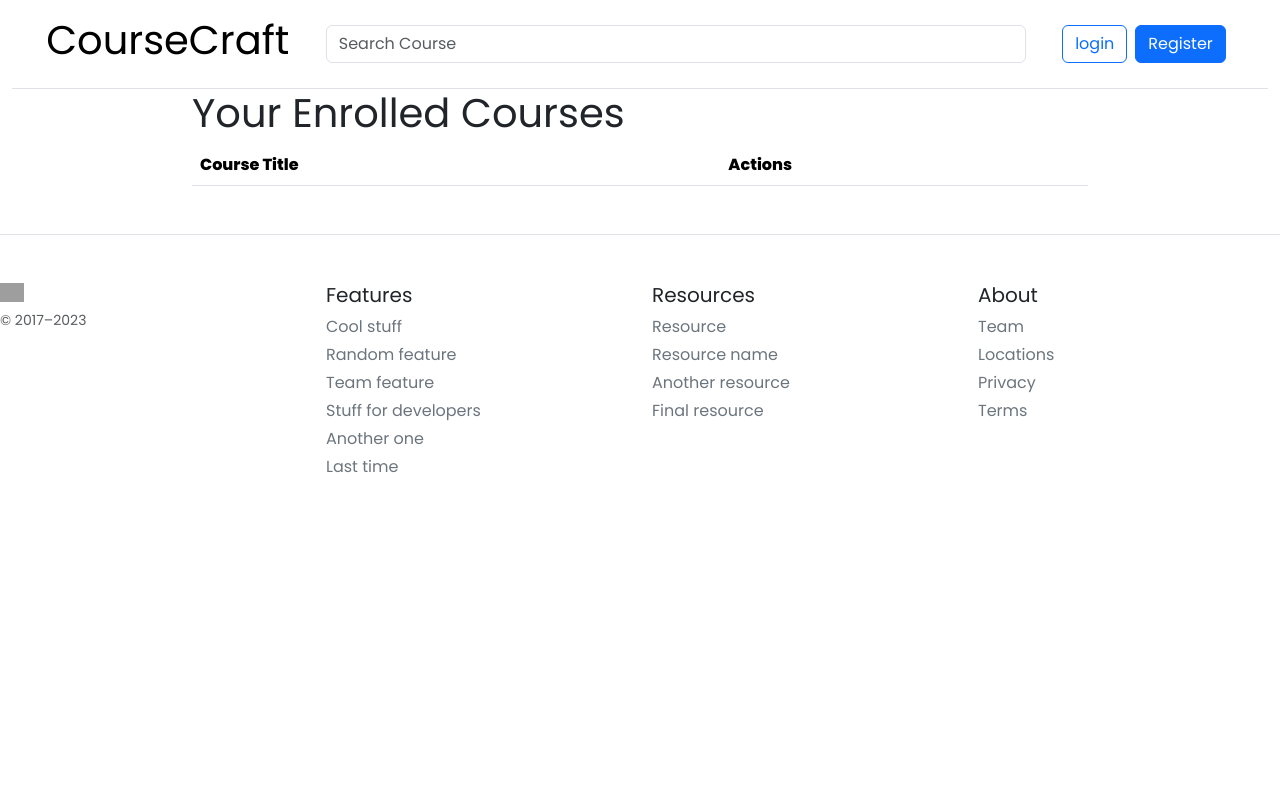
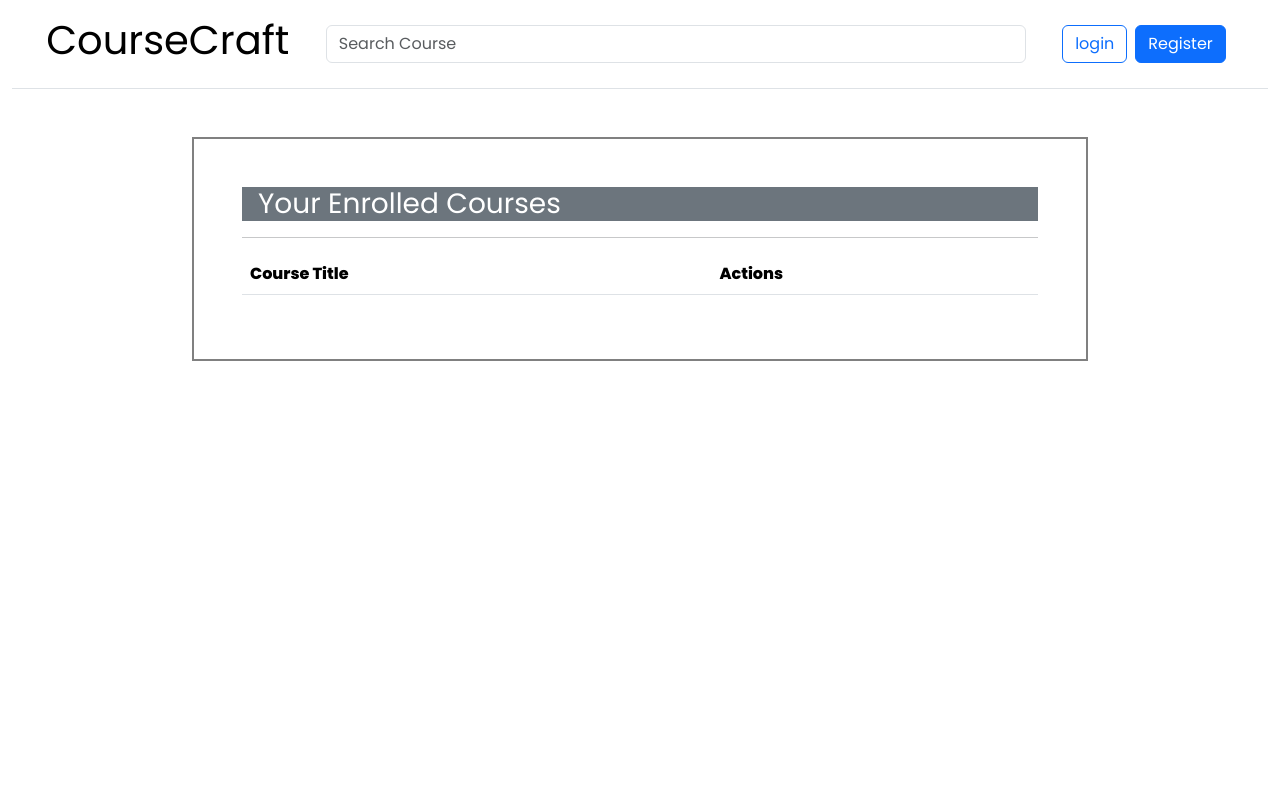
Before and after one commit to KeLsGaming23/CourseCraft, a React (Create React App) app: page /studentCourse in a window 1280 px wide. Shown: the top 800 px of the page. Built offline with nearby package versions, Linux system fonts and the light colour scheme; grey boxes are pictures that could not be loaded.

Commit message:
update student

```diff
--- a/src/components/pages/StudentCourse.js
+++ b/src/components/pages/StudentCourse.js
@@ -44,10 +44,11 @@ function StudentCourse() {
 
     return (
         <>
-            <div className="mx-auto" style={{ width: "70%" }}>
-                <h1>Your Enrolled Courses</h1>
-
-                <table className="table">
+            <div className="" style={{ height: "100vh" }}>
+                <div className="mx-auto p-5 mt-5" style={{ width: "70%", border: "2px solid gray" }}>
+                    <h3 className="bg-secondary text-white px-3">Your Enrolled Courses</h3>
+                    <hr></hr>
+                    <table className="table border-none">
                         <thead>
                             <tr>
                                 <th>Course Title</th>
@@ -75,6 +76,7 @@ function StudentCourse() {
                         </tbody>
                     </table>
                 </div>
+            </div>
         </>
     );
 }
```
Lines whose indentation alone changed are shown as unchanged.
